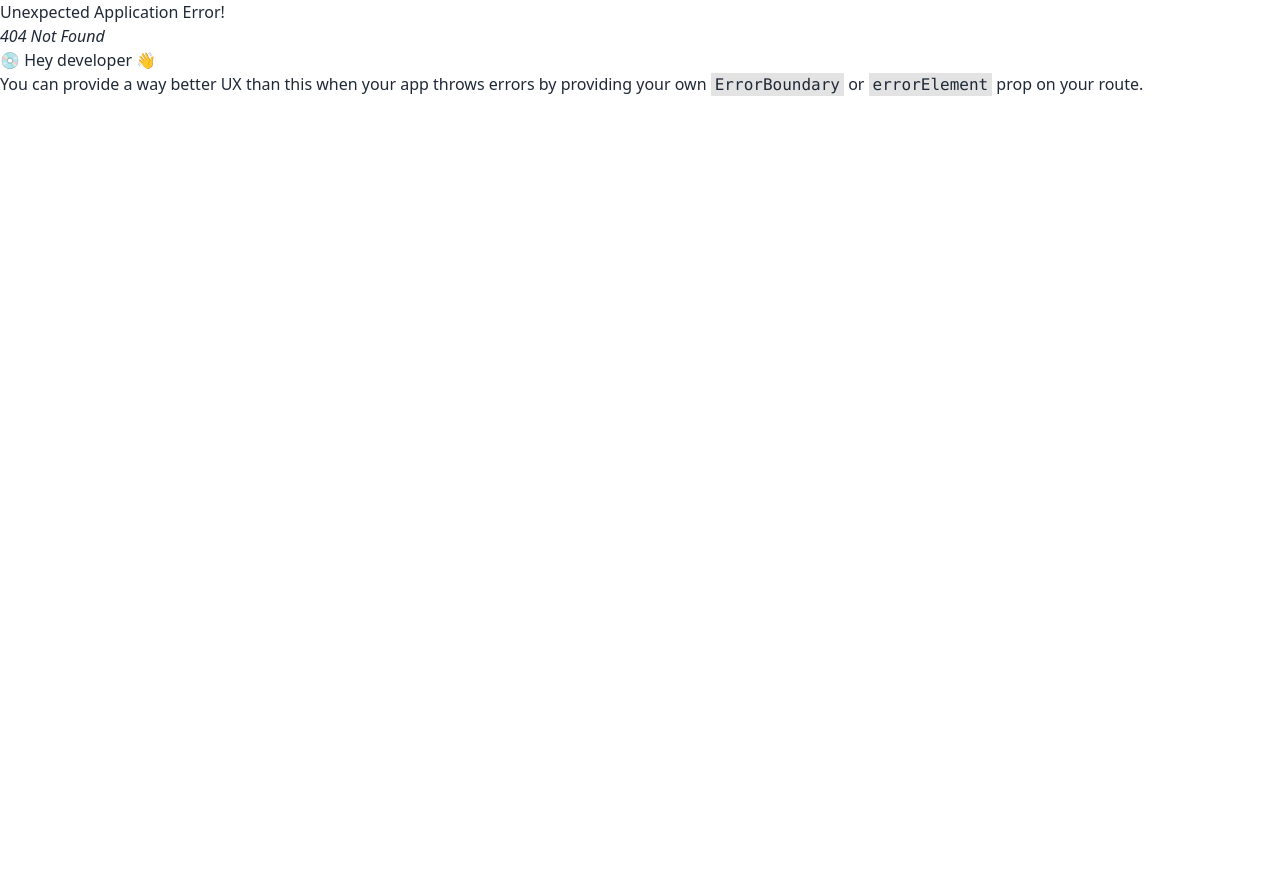
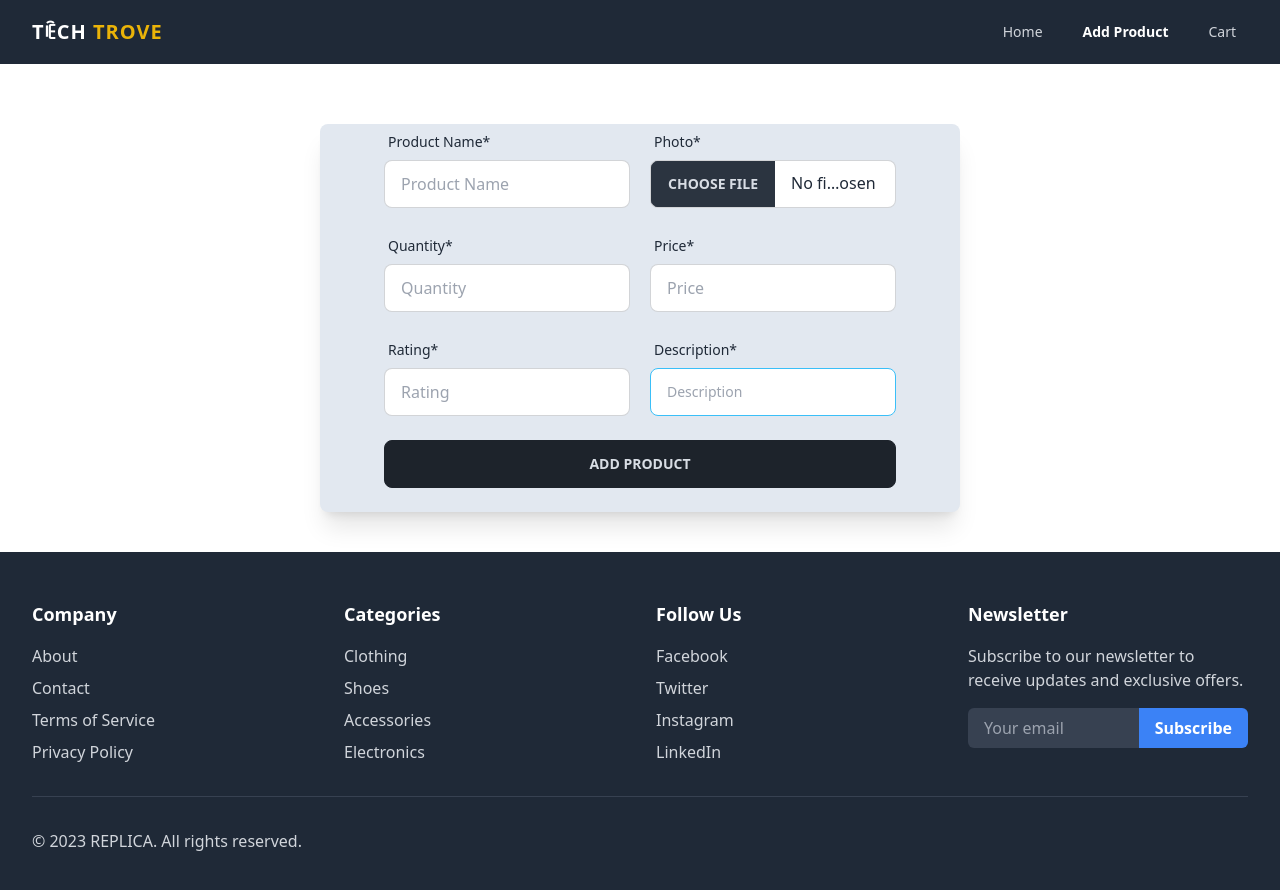
Before and after one commit to RahulSaha1998/Tech-trove-client, a React (Vite) app: page /addproduct in a window 1280 px wide. Before the commit this address had no page. Shown: the top 890 px of the page. Before the commit the page ends 800 px from the top, so only its background shows below. Built offline with nearby package versions, Linux system fonts and the light colour scheme; no server answers.

Commit message:
create add product section for supplier

```diff
--- a/package.json
+++ b/package.json
@@ -10,10 +10,13 @@
     "preview": "vite preview"
   },
   "dependencies": {
+    "axios": "^1.5.0",
     "localforage": "^1.10.0",
     "match-sorter": "^6.3.1",
     "react": "^18.2.0",
     "react-dom": "^18.2.0",
+    "react-helmet-async": "^1.3.0",
+    "react-hook-form": "^7.46.1",
     "react-hot-toast": "^2.4.1",
     "react-router-dom": "^6.16.0",
     "sort-by": "^1.2.0"
--- /dev/null
+++ b/src/components/AddProductForm.jsx
@@ -0,0 +1,193 @@
+// import SectionTitle from "../../components/SectionTitle";
+// import { Helmet } from "react-helmet-async";
+import { useForm } from "react-hook-form";
+import toast, { Toaster } from "react-hot-toast";
+import useAxios from "../hooks/useAxios";
+
+// Get the image hosting token from environment variables
+const image_hosting_token = import.meta.env.VITE_Image_Upload_Token;
+
+const AddProductForm = () => {
+
+    // Construct the image hosting URL
+    const img_hosting_url = `https://api.imgbb.com/1/upload?key=${image_hosting_token}`;
+    const Axios = useAxios();
+
+    // useForm hook for form handling
+    const {
+        register,
+        handleSubmit,
+        reset,
+        formState: { errors },
+    } = useForm();
+
+
+    // Function to handle adding a product
+    const handelAddProduct = async (data) => {
+        const { name, price, quantity, rating, description, image } = data;
+
+        // Create a FormData object for image upload
+        const formData = new FormData();
+        formData.append("image", image[0]);
+
+        // storing image in image hosting website
+        Axios.post(img_hosting_url, formData)
+            .then((data) => {
+                if (data?.data?.success) {
+                    const photoUrl = data?.data?.data?.display_url;
+
+                    const addedProduct = {
+                        product_name: name,
+                        price: parseFloat(price),
+                        quantity: parseInt(quantity),
+                        rating: parseFloat(rating),
+                        description,
+                        image: photoUrl,
+                    };
+
+                    //   post product to server
+                    Axios.post("/products", addedProduct)
+                        .then((data) => {
+                            if (data?.data?.insertedId) {
+                                reset();
+                                toast.success("Product added successfully!");
+                            }
+                        })
+                        .catch((err) => console.log(err));
+                }
+            })
+            .catch((err) => console.log(err));
+    };
+
+    return (
+        <div className="h-full">
+            {/* <Helmet>
+                <title>REPLIQ | Add Product</title>
+            </Helmet> */}
+            <div>
+                {/* <SectionTitle heading="Add Product" /> */}
+            </div>
+            <div className="bg-slate-200 rounded-lg shadow-xl mt-5 md:w-[50%] mx-auto">
+                <form
+                    onSubmit={handleSubmit(handelAddProduct)}
+                    className="w-[80%] mx-auto "
+                >
+                    <div className="grid grid-cols-2 gap-5">
+                        <div className="form-control">
+                            <label className="label">
+                                <span className="label-text">Product Name*</span>
+                            </label>
+                            <input
+                                type="text"
+                                placeholder="Product Name"
+                                name="name"
+                                id="name"
+                                className="input input-bordered"
+                                {...register("name", { required: true })}
+                            />
+                            {errors.name && (
+                                <p className="text-red-600">Product name is required</p>
+                            )}
+                        </div>
+                        <div className="form-control">
+                            <label className="label">
+                                <span className="label-text">Photo*</span>
+                            </label>
+                            <input
+                                type="file"
+                                name="image"
+                                id="image"
+                                className="file-input file-input-bordered w-full max-w-xs"
+                                {...register("image", { required: true })}
+                            />
+                            {errors.image && (
+                                <p className="text-red-600">Image is required</p>
+                            )}
+                        </div>
+                        <div className="form-control">
+                            <label className="label">
+                                <span className="label-text">Quantity*</span>
+                            </label>
+                            <input
+                                type="number"
+                                placeholder="Quantity"
+                                name="quantity"
+                                id="quantity"
+                                className="input input-bordered"
+                                {...register("quantity", { required: true })}
+                            />
+                            {errors.quantity && (
+                                <p className="text-red-600">Quantity is required</p>
+                            )}
+                        </div>
+                        <div className="form-control">
+                            <label className="label">
+                                <span className="label-text">Price*</span>
+                            </label>
+                            <input
+                                type="number"
+                                placeholder="Price"
+                                name="price"
+                                id="price"
+                                className="input input-bordered"
+                                {...register("price", { required: true })}
+                            />
+                            {errors.price && (
+                                <p className="text-red-600">Price is required</p>
+                            )}
+                        </div>
+                        <div className="form-control">
+                            <label className="label">
+                                <span className="label-text">Rating*</span>
+                            </label>
+                            <input
+                                type="number"
+                                placeholder="Rating"
+                                name="rating"
+                                id="rating"
+                                className="input input-bordered"
+                                step="any" // Allow any step value, which includes decimal values
+                                {...register("rating", {
+                                    required: "Rating is required",
+                                    validate: {
+                                        withinRange: (value) =>
+                                            (value >= 1 && value <= 5) || "Rating must be between 1 and 5",
+                                    },
+                                })}
+                            />
+                            {errors.rating && (
+                                <p className="text-red-600">{errors.rating.message}</p>
+                            )}
+                        </div>
+                        <div className="form-control">
+                            <label className="label">
+                                <span className="label-text">Description*</span>
+                            </label>
+                            <input
+                                type="text"
+                                placeholder="Description"
+                                name="description"
+                                id="description"
+                                className="textarea textarea-info"
+                                {...register("description", { required: true })}
+                            />
+                            {errors.description && (
+                                <p className="text-red-600">Product Description is required</p>
+                            )}
+                        </div>
+                    </div>
+                    <div className="form-control mt-6 text-center">
+                        <input
+                            className="btn btn-active btn-neutral mb-6"
+                            type="submit"
+                            value="Add Product"
+                        />
+                    </div>
+                </form>
+                <Toaster />
+            </div>
+        </div>
+    );
+};
+
+export default AddProductForm;
--- /dev/null
+++ b/src/hooks/useAxios.js
@@ -0,0 +1,11 @@
+import axios from "axios";
+
+const API = axios.create({
+  baseURL: `${import.meta.env.VITE_baseURL}`,
+});
+
+const useAxios = () => {
+  return API;
+};
+
+export default useAxios;
--- /dev/null
+++ b/src/pages/AddProduct/AddProduct.jsx
@@ -0,0 +1,12 @@
+
+import AddProductForm from '../../components/AddProductForm';
+
+const AddProduct = () => {
+    return (
+        <div>
+            <AddProductForm/>
+        </div>
+    );
+};
+
+export default AddProduct;
```
Also changed, not shown: src/routes/Routes.jsx (+6 -1 lines), 1 other file (tests, documents, lock files or other folders).
